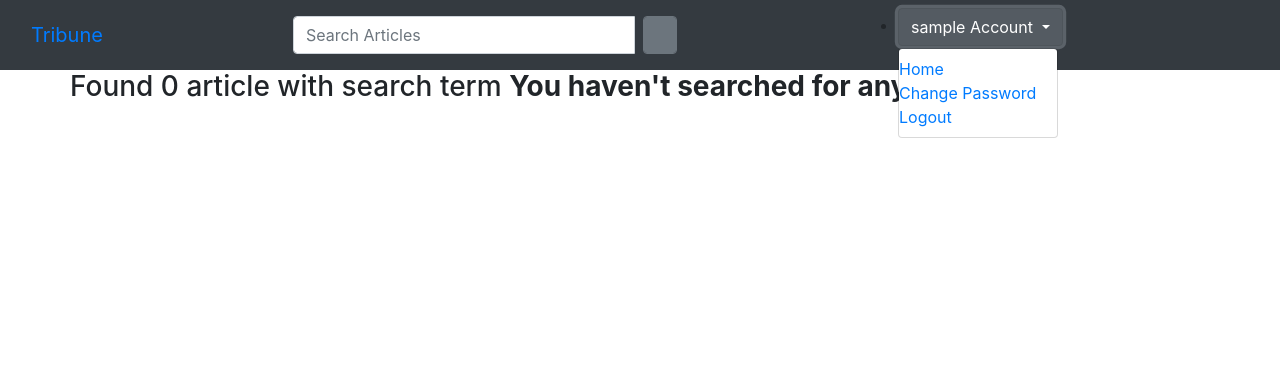
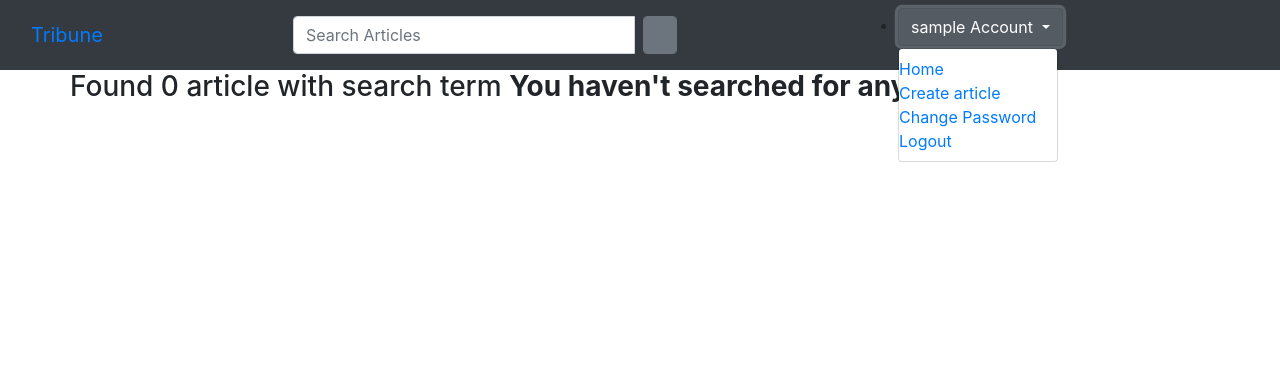
Before and after one commit to Krasivaya/Tribune, a Django app: page /search/ in a window 1280 px wide, after a click that opens the changed part. Shown: the top 370 px of the page. Run offline with Django 3.2, Linux system fonts and the light colour scheme; the visitor is signed in with stand-in values (Sample User, id 1); parts of the project's set-up code (start-up, migrations or seed data) failed here and were passed over; some libraries are stand-ins or nearby versions.

Commit message:
Add create article link

```diff
--- a/news/templates/navbar.html
+++ b/news/templates/navbar.html
@@ -33,6 +33,9 @@
                                         <a href="{% url 'newsToday' %}">Home</a>
                                     </li>
                                     <li>
+                                        <a href="{% url 'news_article' %}">Create article</a>
+                                    </li>
+                                    <li>
                                         <a href="/accounts/password/change">Change Password</a>
                                     </li>
                                     <li>
```
